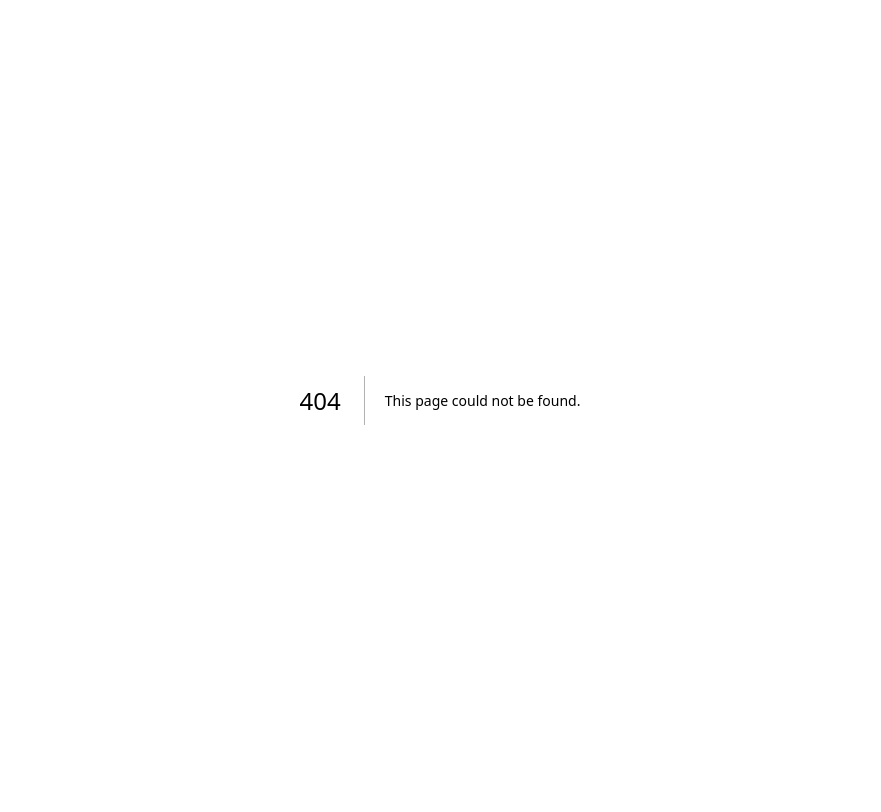
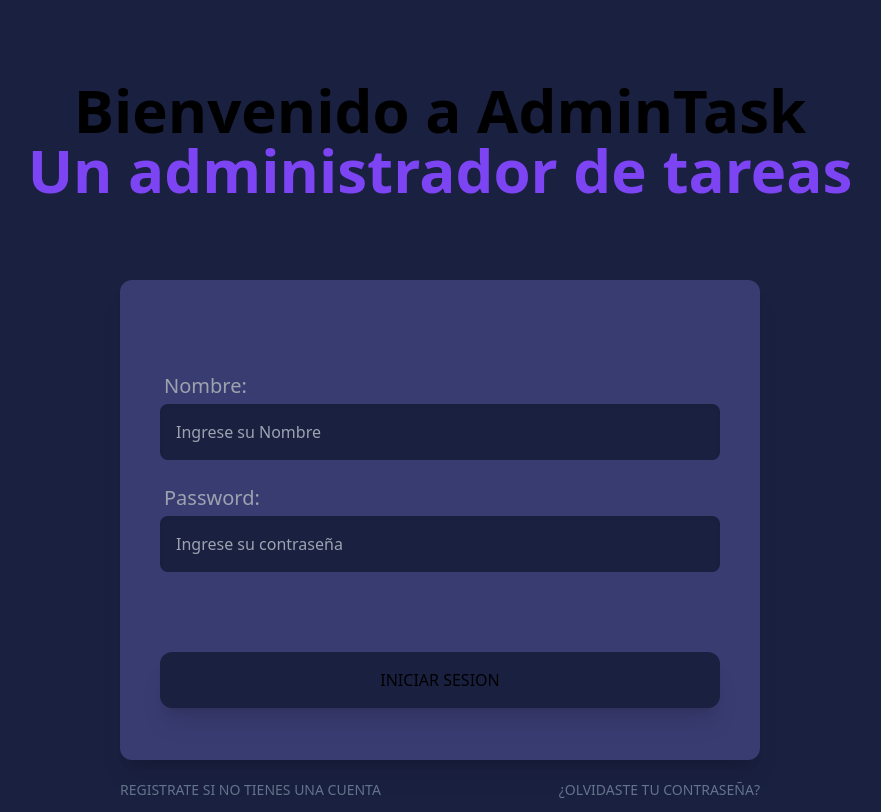
Before and after one commit to Nicomicu/AdminTasks, a Next.js app in the folder frontend/: page /login in a window 1280 px wide. Before the commit this address had no page. Shown: the whole page, without its empty margins (200-1081 px from the left). Built offline with nearby package versions, Linux system fonts and the light colour scheme.

Commit message:
login-registro-olvidepassword

```diff
--- a/frontend/package.json
+++ b/frontend/package.json
@@ -9,6 +9,9 @@
     "lint": "next lint"
   },
   "dependencies": {
+    "@babel/core": "^7.22.15",
+    "@babel/preset-env": "^7.22.15",
+    "@babel/preset-react": "^7.22.15",
     "autoprefixer": "10.4.15",
     "eslint": "8.48.0",
     "eslint-config-next": "13.4.19",
--- a/frontend/src/app/layout.js
+++ b/frontend/src/app/layout.js
@@ -1,17 +1,21 @@
-import './globals.css'
-import { Inter } from 'next/font/google'
-
-const inter = Inter({ subsets: ['latin'] })
+import "./globals.css"
+import { Inter } from "next/font/google"
+import Login from "./login/page"
+const inter = Inter({ subsets: ["latin"] })
 
 export const metadata = {
-  title: 'Create Next App',
-  description: 'Generated by create next app',
+  title: "Create Next App",
+  description: "Generated by create next app",
 }
 
 export default function RootLayout({ children }) {
   return (
     <html lang="en">
-      <body className={inter.className}>{children}</body>
+      <body className="text-center bg-[#1a2040] bg-none">
+        {/* <Sidebar /> */}
+
+        {children}
+      </body>
     </html>
   )
 }
--- /dev/null
+++ b/frontend/src/app/login/page.jsx
@@ -0,0 +1,59 @@
+import Link from "next/link"
+
+const Login = () => {
+  return (
+    <>
+      <h1 className="text-6xl font-bold mt-20">
+        Bienvenido a AdminTask
+        {""}
+        <span className="block text-[#7c44f3]">Un administrador de tareas</span>
+      </h1>
+
+      <div className="bg-[#393c71] w-[40rem] h-[30rem] mt-20 rounded-xl mx-auto shadow-xl">
+        <form className="p-10">
+          <div className="flex-col items-center mt-[3rem]">
+            <label className="flex justify-start text-xl text-gray-400 p-1">
+              Nombre:
+            </label>
+            <input
+              type="text"
+              placeholder="Ingrese su Nombre"
+              className=" outline-none bg-[#1a2040] p-4 rounded-lg text-gray-500 w-full shadow-inner"
+            />
+            <label className="flex justify-start text-xl text-gray-400 mt-5 p-1">
+              Password:
+            </label>
+            <input
+              type="password"
+              placeholder="Ingrese su contraseña"
+              className=" outline-none bg-[#1a2040] w-full p-4 rounded-lg text-gray-500 shadow-inner"
+            />
+          </div>
+
+          <button
+            type="submit"
+            className="bg-[#1a2040] p-4 rounded-xl w-full mt-20 uppercase shadow-xl hover:transition-colors">
+            Iniciar sesion
+          </button>
+        </form>
+
+        <nav className="lg:flex lg:justify-between mt-5">
+          <Link
+            href="/registro"
+            className="block text-center my-3 text-slate-500 uppercase text-sm">
+            Registrate si no tienes una cuenta
+          </Link>
+          <div className="top-28">
+            <Link
+              href="/olvidastePassword"
+              className="block text-center my-3 text-slate-500 uppercase text-sm">
+              ¿Olvidaste tu contraseña?
+            </Link>
+          </div>
+        </nav>
+      </div>
+    </>
+  )
+}
+
+export default Login
--- /dev/null
+++ b/frontend/src/app/olvidastePassword/page.jsx
@@ -0,0 +1,7 @@
+import React from "react"
+
+const ForgotPassword = () => {
+  return <div>olvidePassword</div>
+}
+
+export default ForgotPassword
--- a/frontend/src/app/page.js
+++ b/frontend/src/app/page.js
@@ -1,113 +1,5 @@
-import Image from 'next/image'
+import Image from "next/image"
 
 export default function Home() {
-  return (
-    <main className="flex min-h-screen flex-col items-center justify-between p-24">
-      <div className="z-10 max-w-5xl w-full items-center justify-between font-mono text-sm lg:flex">
-        <p className="fixed left-0 top-0 flex w-full justify-center border-b border-gray-300 bg-gradient-to-b from-zinc-200 pb-6 pt-8 backdrop-blur-2xl dark:border-neutral-800 dark:bg-zinc-800/30 dark:from-inherit lg:static lg:w-auto  lg:rounded-xl lg:border lg:bg-gray-200 lg:p-4 lg:dark:bg-zinc-800/30">
-          Get started by editing&nbsp;
-          <code className="font-mono font-bold">src/app/page.js</code>
-        </p>
-        <div className="fixed bottom-0 left-0 flex h-48 w-full items-end justify-center bg-gradient-to-t from-white via-white dark:from-black dark:via-black lg:static lg:h-auto lg:w-auto lg:bg-none">
-          <a
-            className="pointer-events-none flex place-items-center gap-2 p-8 lg:pointer-events-auto lg:p-0"
-            href="https://vercel.com?utm_source=create-next-app&utm_medium=appdir-template&utm_campaign=create-next-app"
-            target="_blank"
-            rel="noopener noreferrer"
-          >
-            By{' '}
-            <Image
-              src="/vercel.svg"
-              alt="Vercel Logo"
-              className="dark:invert"
-              width={100}
-              height={24}
-              priority
-            />
-          </a>
-        </div>
-      </div>
-
-      <div className="relative flex place-items-center before:absolute before:h-[300px] before:w-[480px] before:-translate-x-1/2 before:rounded-full before:bg-gradient-radial before:from-white before:to-transparent before:blur-2xl before:content-[''] after:absolute after:-z-20 after:h-[180px] after:w-[240px] after:translate-x-1/3 after:bg-gradient-conic after:from-sky-200 after:via-blue-200 after:blur-2xl after:content-[''] before:dark:bg-gradient-to-br before:dark:from-transparent before:dark:to-blue-700 before:dark:opacity-10 after:dark:from-sky-900 after:dark:via-[#0141ff] after:dark:opacity-40 before:lg:h-[360px] z-[-1]">
-        <Image
-          className="relative dark:drop-shadow-[0_0_0.3rem_#ffffff70] dark:invert"
-          src="/next.svg"
-          alt="Next.js Logo"
-          width={180}
-          height={37}
-          priority
-        />
-      </div>
-
-      <div className="mb-32 grid text-center lg:max-w-5xl lg:w-full lg:mb-0 lg:grid-cols-4 lg:text-left">
-        <a
-          href="https://nextjs.org/docs?utm_source=create-next-app&utm_medium=appdir-template&utm_campaign=create-next-app"
-          className="group rounded-lg border border-transparent px-5 py-4 transition-colors hover:border-gray-300 hover:bg-gray-100 hover:dark:border-neutral-700 hover:dark:bg-neutral-800/30"
-          target="_blank"
-          rel="noopener noreferrer"
-        >
-          <h2 className={`mb-3 text-2xl font-semibold`}>
-            Docs{' '}
-            <span className="inline-block transition-transform group-hover:translate-x-1 motion-reduce:transform-none">
-              -&gt;
-            </span>
-          </h2>
-          <p className={`m-0 max-w-[30ch] text-sm opacity-50`}>
-            Find in-depth information about Next.js features and API.
-          </p>
-        </a>
-
-        <a
-          href="https://nextjs.org/learn?utm_source=create-next-app&utm_medium=appdir-template-tw&utm_campaign=create-next-app"
-          className="group rounded-lg border border-transparent px-5 py-4 transition-colors hover:border-gray-300 hover:bg-gray-100 hover:dark:border-neutral-700 hover:dark:bg-neutral-800 hover:dark:bg-opacity-30"
-          target="_blank"
-          rel="noopener noreferrer"
-        >
-          <h2 className={`mb-3 text-2xl font-semibold`}>
-            Learn{' '}
-            <span className="inline-block transition-transform group-hover:translate-x-1 motion-reduce:transform-none">
-              -&gt;
-            </span>
-          </h2>
-          <p className={`m-0 max-w-[30ch] text-sm opacity-50`}>
-            Learn about Next.js in an interactive course with&nbsp;quizzes!
-          </p>
-        </a>
-
-        <a
-          href="https://vercel.com/templates?framework=next.js&utm_source=create-next-app&utm_medium=appdir-template&utm_campaign=create-next-app"
-          className="group rounded-lg border border-transparent px-5 py-4 transition-colors hover:border-gray-300 hover:bg-gray-100 hover:dark:border-neutral-700 hover:dark:bg-neutral-800/30"
-          target="_blank"
-          rel="noopener noreferrer"
-        >
-          <h2 className={`mb-3 text-2xl font-semibold`}>
-            Templates{' '}
-            <span className="inline-block transition-transform group-hover:translate-x-1 motion-reduce:transform-none">
-              -&gt;
-            </span>
-          </h2>
-          <p className={`m-0 max-w-[30ch] text-sm opacity-50`}>
-            Explore the Next.js 13 playground.
-          </p>
-        </a>
-
-        <a
-          href="https://vercel.com/new?utm_source=create-next-app&utm_medium=appdir-template&utm_campaign=create-next-app"
-          className="group rounded-lg border border-transparent px-5 py-4 transition-colors hover:border-gray-300 hover:bg-gray-100 hover:dark:border-neutral-700 hover:dark:bg-neutral-800/30"
-          target="_blank"
-          rel="noopener noreferrer"
-        >
-          <h2 className={`mb-3 text-2xl font-semibold`}>
-            Deploy{' '}
-            <span className="inline-block transition-transform group-hover:translate-x-1 motion-reduce:transform-none">
-              -&gt;
-            </span>
-          </h2>
-          <p className={`m-0 max-w-[30ch] text-sm opacity-50`}>
-            Instantly deploy your Next.js site to a shareable URL with Vercel.
-          </p>
-        </a>
-      </div>
-    </main>
-  )
+  return <></>
 }
--- /dev/null
+++ b/frontend/src/app/registro/page.jsx
@@ -0,0 +1,7 @@
+import React from "react"
+
+const Register = () => {
+  return <div>registro</div>
+}
+
+export default Register
```
Also changed, not shown: frontend/.eslintrc.json, 1 other file (tests, documents, lock files or other folders).
